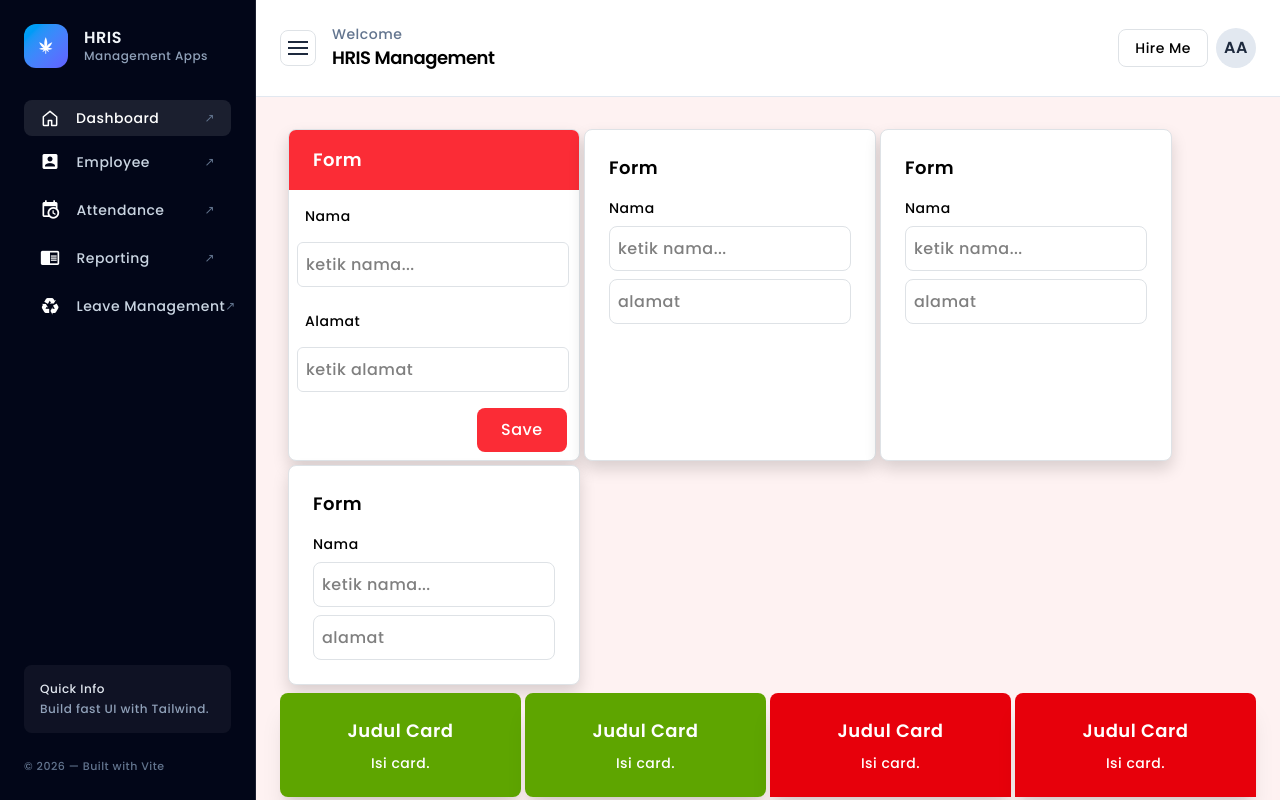
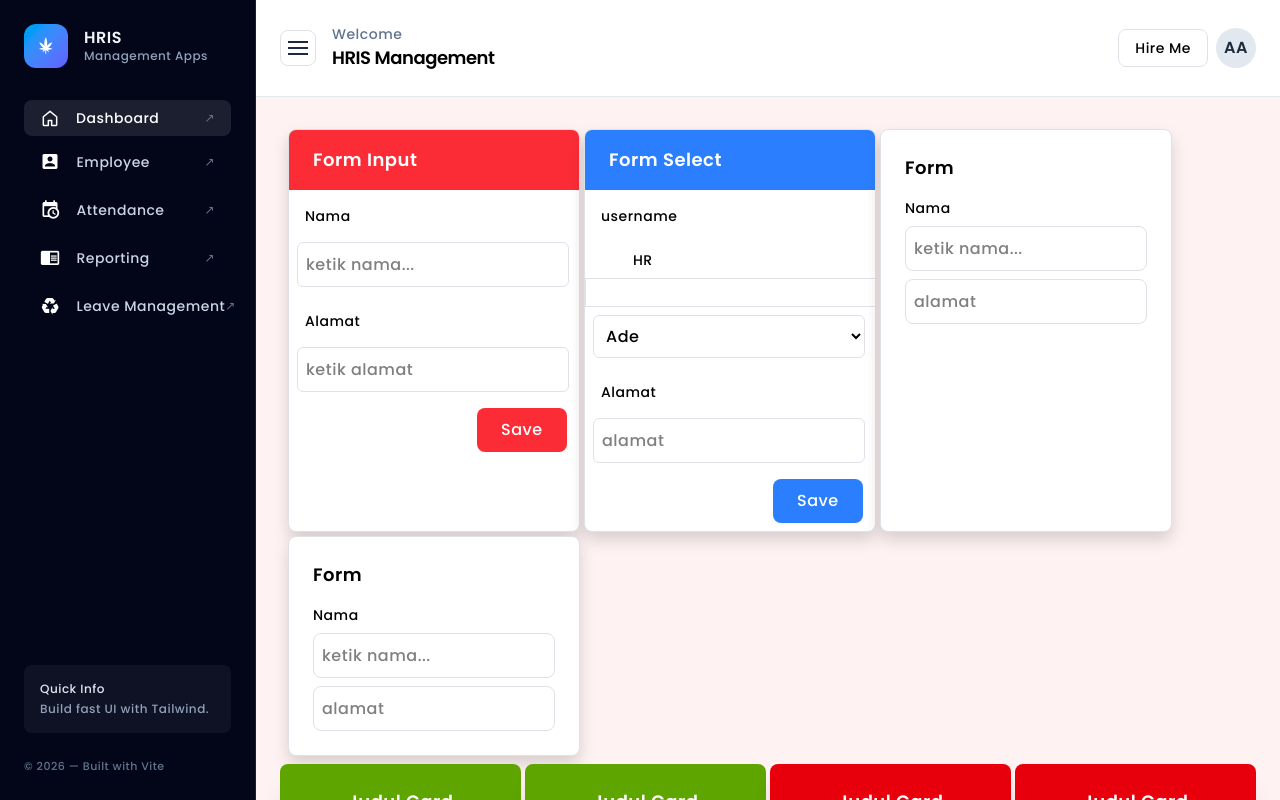
Before and after one commit to Hariorio/porto_react, a React (Vite) app: page /dashboard in a window 1280 px wide. Shown: the top 800 px of the page. Built offline with nearby package versions, Linux system fonts and the light colour scheme.

Commit message:
perubhan card

```diff
--- a/src/components/Card.jsx
+++ b/src/components/Card.jsx
@@ -1,7 +1,7 @@
 export default function Card({ children, className = "" }) {
   return (
     <div
-      className={`rounded-lg bg-white shadow border p-4 ${className}`}
+      className={`rounded-lg bg-white hover:bg-red-700 shadow border p-4 ${className}`}
       >
       {children}
     </div>
--- a/src/pages/Dashboard/DashboardPage.jsx
+++ b/src/pages/Dashboard/DashboardPage.jsx
@@ -1,8 +1,21 @@
 import React, { useState } from 'react'
 import Card from '../../components/Card'
 import Button from '../../components/Button'
+
+
+const namex = [
+  { value: "1", label: "Ade" },
+  { value: "2", label: "Pace" },
+  { value: "3", label: "Dan" },
+  { value: "4", label: "Edo" },
+];
+
 const DashboardPage = () => {
+
 const [isi, setIsi] = useState ({ name: "", alamat: "" });
+
+
+
 
 function handleKetik(i) {
     if (i.target.name === "name") {
@@ -30,9 +43,9 @@ function subMitBtn() {
 return (
    <div>
     <div className="flex flex-wrap gap-1 p-2 mx-auto">
-        <Card className="lg:w-73 !p-0 overflow-hidden hover:bg-gray-700">
+        <Card className="lg:w-73 !p-0 overflow-hidden">
             <div className="bg-red-500 px-4 py-3 ">
-            <h2 className="text-lg text-white font-semibold">Form</h2>
+                <h2 className="text-lg text-white font-semibold">Form Input</h2>
             </div>
             <label  htmlFor='name' className="mt-2 ml-2 p-2 block text-sm font-medium">
                 Nama
@@ -64,6 +77,58 @@ return (
                     </Button>
                 </div>
         </Card>
+
+        <Card className="lg:w-73 !p-0 overflow-hidden">
+            <div className="bg-blue-500 px-4 py-3">
+
+            <h2 className="text-lg font-semibold text-white">Form Select</h2>
+            </div>
+
+            <label  htmlFor='name' className="mt-2 ml-2 p-2 block text-sm font-medium">
+                username
+            </label>
+
+            <label  htmlFor='name' className="mt-2 ml-10 p-2 block text-sm font-medium">
+                HR
+            </label>
+            <input className='bg-white border'>
+
+            </input>
+
+
+            <select className='m-2 w-68 rounded-md border p-2'>
+                {namex.map((data)=>
+                (
+                    <option key={data.value} value={data.value}>
+                     {data.label}
+                    </option>
+                ))}
+
+            </select>
+
+            {/* <input
+                className="ml-2 m-2 w-68 rounded-md border p-2"
+                placeholder="ketik nama..."
+            /> */}
+
+
+            <label  htmlFor='alamat' className="mt-2 ml-2 p-2 block text-sm font-medium">
+                Alamat
+            </label>
+                <input
+                     className="ml-2 m-2 w-68 rounded-md border p-2"
+                    placeholder="alamat"
+                />
+            <div className='ml-45'>
+                <Button className="p-2 m-2 bg-blue-500">
+                    <div>
+                        Save
+                    </div>
+                </Button>
+            </div>
+        </Card>
+
+
         <Card className="lg:w-73">
             <h2 className="text-lg font-semibold">Form</h2>
             <label className="mt-3 block text-sm font-medium">
@@ -78,21 +143,7 @@ return (
                     placeholder="alamat"
                 />
         </Card>
-        <Card className="lg:w-73">
-            <h2 className="text-lg font-semibold">Form</h2>
-            <label className="mt-3 block text-sm font-medium">
-                Nama
-            </label>
-              <input
-                    className="mt-2 w-full rounded-lg border p-2"
-                    placeholder="ketik nama..."
-                />
-                 <input
-                    className="mt-2 w-full rounded-lg border p-2"
-                    placeholder="alamat"
-                />
-        </Card>
-          <Card className="lg:w-73">
+          <Card className="lg:w-73 hover:bg-gray-700">
             <h2 className="text-lg font-semibold ">Form</h2>
             <label className="mt-3 block text-sm font-medium">
                 Nama
```
Lines whose indentation alone changed are shown as unchanged.
